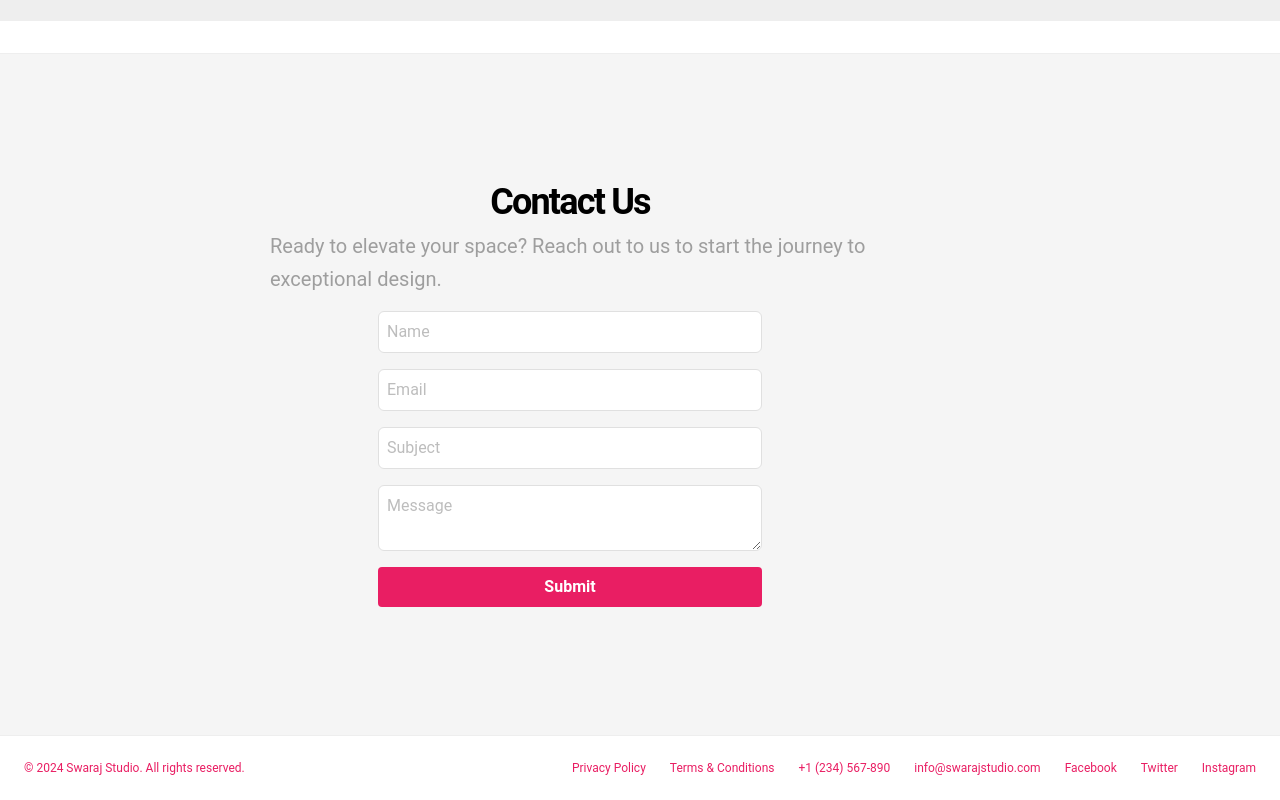
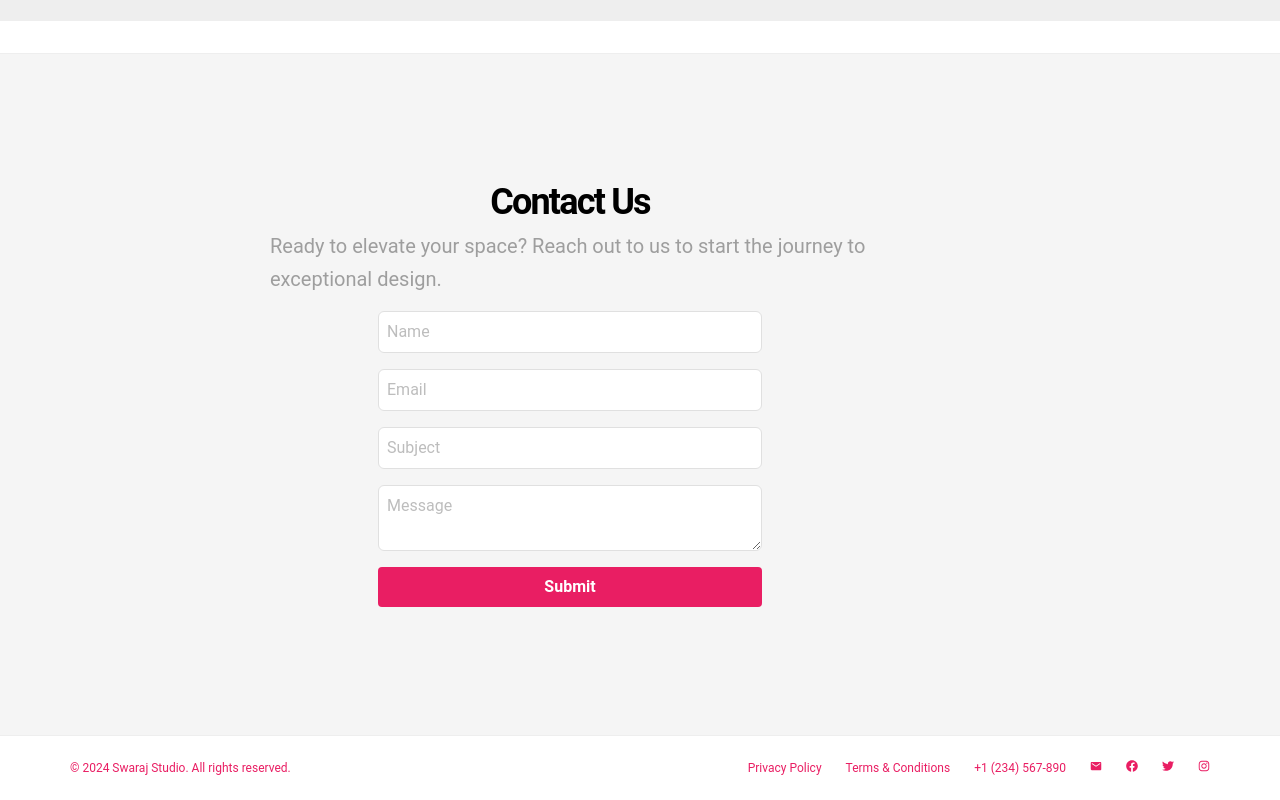
Before and after one commit to TejasGShinde/Sstudio, a React (Vite) app: page / in a window 1280 px wide. Shown: the part 3030-3830 px from the top of the page. Built offline with nearby package versions, Linux system fonts and the light colour scheme; no server answers.

Commit message:
Footer icons added

```diff
--- a/src/Footer.jsx
+++ b/src/Footer.jsx
@@ -1,25 +1,70 @@
 import React from "react";
+import { IoMdMail } from "react-icons/io";
+import { FaFacebook, FaTwitter, FaInstagram } from "react-icons/fa";
 
 const Footer = () => {
   return (
-    <footer className="bg-white text-white py-6 px-4 md:px-6 border-t">
-      <div className="flex flex-col md:flex-row justify-between items-center text-pink-500">
-        <p className="text-xs text-pink-500 dark:text-pink-500">&copy; 2024 Swaraj Studio. All rights reserved.</p>
-        <nav className="mt-4 md:mt-0 flex flex-wrap gap-4 md:gap-6">
-          <a href="#" className="text-xs hover:underline underline-offset-4" >Privacy Policy</a>
-          <a href="#" className="text-xs hover:underline underline-offset-4">Terms & Conditions</a>
-          <a href="tel:+1234567890" className="text-xs hover:underline underline-offset-4">+1 (234) 567-890</a>
-          <a href="mailto:info@swarajstudio.com" className="text-xs hover:underline underline-offset-4">info@swarajstudio.com</a>
-          <a href="#" className="text-xs hover:underline underline-offset-4">Facebook</a>
-          <a href="#" className="text-xs hover:underline underline-offset-4">Twitter</a>
-          <a href="#" className="text-xs hover:underline underline-offset-4">Instagram</a>
-        </nav>
+    <footer className="bg-white text-pink-500 py-6 px-4 md:px-6 border-t">
+      <div className="container mx-auto">
+        <div className="flex flex-col md:flex-row justify-between items-center">
+          <p className="text-xs dark:text-gray-500">
+            &copy; 2024 Swaraj Studio. All rights reserved.
+          </p>
+          <nav className="mt-4 md:mt-0 flex flex-wrap gap-4 md:gap-6">
+            <a href="#" className="text-xs hover:underline hover:text-pink-100">
+              Privacy Policy
+            </a>
+            <a href="#" className="text-xs hover:underline hover:text-pink-100">
+              Terms & Conditions
+            </a>
+            <a href="tel:+1234567890" className="text-xs hover:underline hover:text-pink-100">
+              +1 (234) 567-890
+            </a>
+            <a href="mailto:info@swarajstudio.com" className="text-xs hover:underline hover:text-pink-100">
+              <IoMdMail />
+            </a>
+            <a href="#" className="text-xs hover:underline hover:text-pink-100">
+              <FaFacebook />
+            </a>
+            <a href="#" className="text-xs hover:underline hover:text-pink-100">
+              <FaTwitter />
+            </a>
+            <a href="#" className="text-xs hover:underline hover:text-pink-100">
+              <FaInstagram />
+            </a>
+          </nav>
+        </div>
       </div>
     </footer>
   );
 };
 
 export default Footer;
+
+
+// by Tejas if problem occurs you can  go to this
+// import React from "react";
+
+// const Footer = () => {
+//   return (
+//     <footer className="bg-white text-white py-6 px-4 md:px-6 border-t">
+//       <div className="flex flex-col md:flex-row justify-between items-center text-pink-500">
+//         <p className="text-xs text-pink-500 dark:text-pink-500">&copy; 2024 Swaraj Studio. All rights reserved.</p>
+//         <nav className="mt-4 md:mt-0 flex flex-wrap gap-4 md:gap-6">
+//           <a href="#" className="text-xs hover:underline underline-offset-4" >Privacy Policy</a>
+//           <a href="#" className="text-xs hover:underline underline-offset-4">Terms & Conditions</a>
+//           <a href="tel:+1234567890" className="text-xs hover:underline underline-offset-4">+1 (234) 567-890</a>
+//           <a href="mailto:info@swarajstudio.com" className="text-xs hover:underline underline-offset-4">info@swarajstudio.com</a>
+//           <a href="#" className="text-xs hover:underline underline-offset-4">Facebook</a>
+//           <a href="#" className="text-xs hover:underline underline-offset-4">Twitter</a>
+//           <a href="#" className="text-xs hover:underline underline-offset-4">Instagram</a>
+//         </nav>
+//       </div>
+//     </footer>
+//   );
+// };
+
+// export default Footer;
 
 
 
```
Also changed, not shown: src/Contact.jsx (+4 -4 lines).
